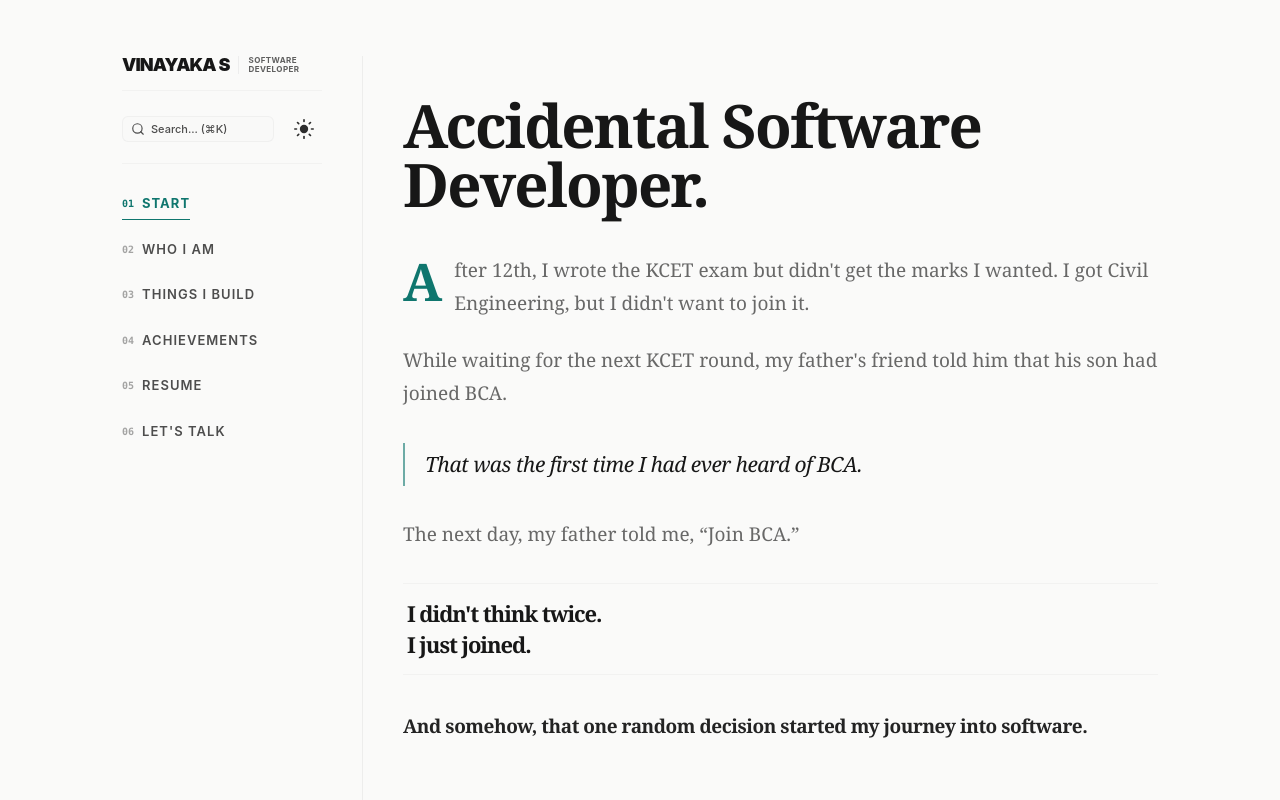
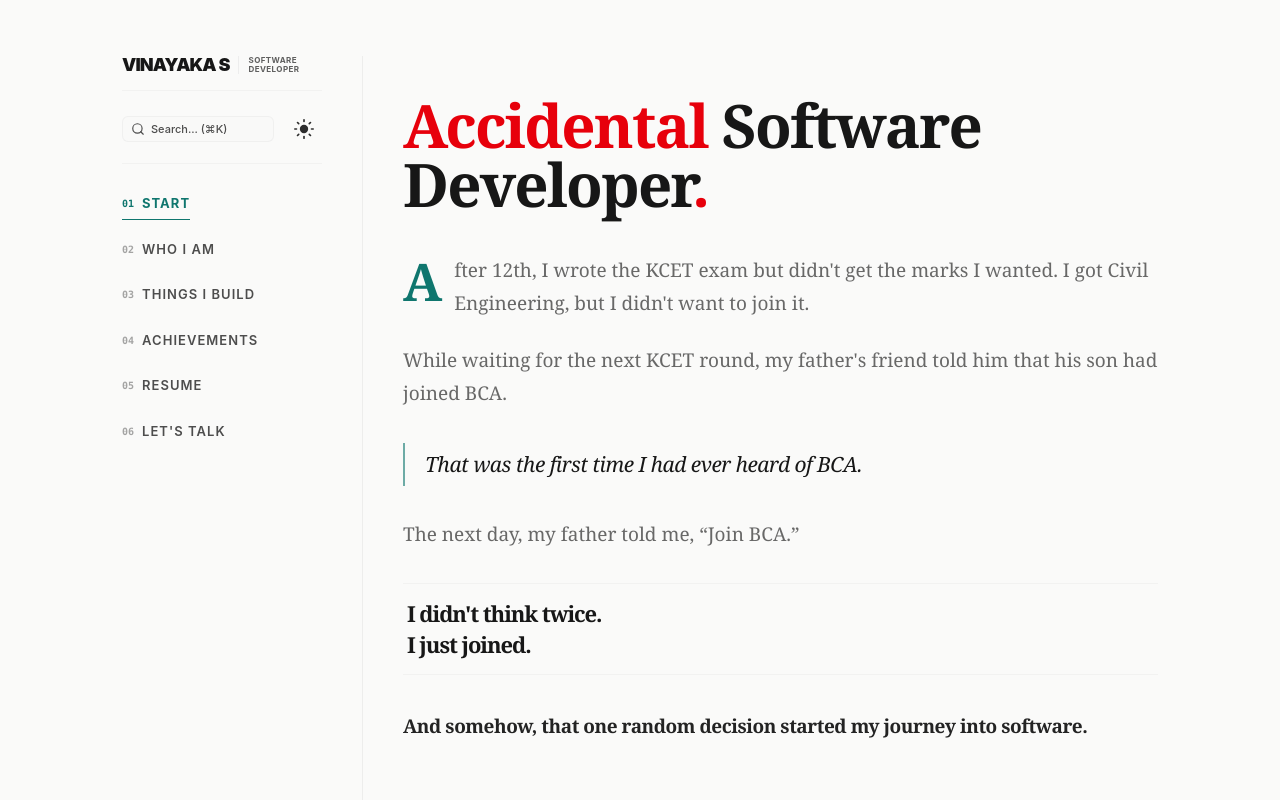
Before and after one commit to vinayaka2003/Portfolio, a Next.js app: page / in a window 1280 px wide. Shown: the top 800 px of the page. Built offline with nearby package versions, Linux system fonts and the light colour scheme.

Commit message:
Design: Highlight heading period red to match Accidental brand color style

```diff
--- a/src/app/page.js
+++ b/src/app/page.js
@@ -29,7 +29,7 @@ export default function Home() {
     <div className="pt-6 sm:pt-8 lg:pt-10 pb-2 font-serif antialiased">
       {/* Hero Heading - Dynamic scale with optical line breaks */}
       <h1 className="max-w-[850px] text-[clamp(2.15rem,5.5vw,3.75rem)] font-bold tracking-[-0.03em] leading-[0.98] mb-10 font-serif text-foreground">
-        Accidental Software Developer.
+        <span className="text-red-600 dark:text-red-500">Accidental</span> Software Developer<span className="text-red-600 dark:text-red-500">.</span>
       </h1>
 
       {/* Story Paragraphs */}
```
